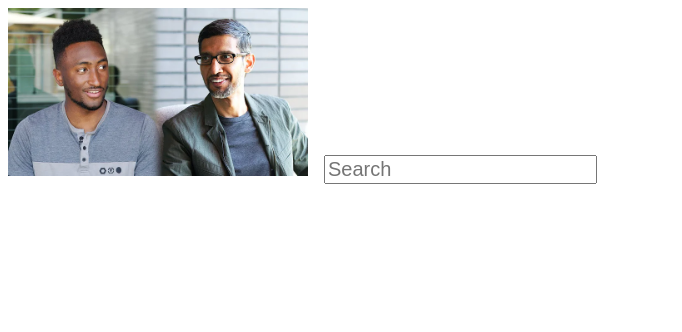
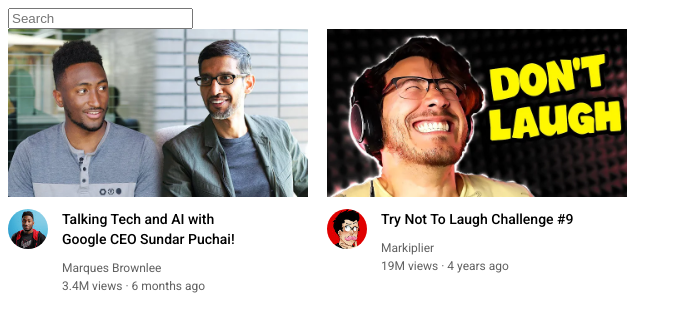
Before and after one commit to AlexanderWangY/SEC_SWE_Training, a plain HTML site: page Week 1/youtube.html in a window 1280 px wide. Shown: the whole page, without its empty margins (0-682 px from the left). Drawn offline with Linux system fonts and the light colour scheme.

Commit message:
finished up to lesson 10
starting on youtube recreation project

```diff
--- /dev/null
+++ b/Week 1/challenges/cats.css
@@ -0,0 +1,50 @@
+p, button {
+    margin: 0 0 0 0;
+    font-family: Kanit;
+}
+
+
+.cat-card {
+    width: 250px;
+    box-shadow: 0px 0px 10px 5px rgba(0, 0, 0, 0.22);
+    border-radius: 12px;
+    display: inline-block;
+    margin-right: 10px;
+    vertical-align: top;
+}
+
+.text-name {
+    font-size: 30px;
+
+}
+
+.text-description {
+    margin-bottom: 10px;
+}
+
+.text-content {
+    padding-left: 10px;
+    padding-bottom: 12px;
+    padding-right: 10px;
+}
+
+.adopt-button {
+    font-size: 14px;
+    font-family: Helvetica;
+    background-color: #0073cf;
+    border: none;
+    color: white;
+    border-radius: 20px;
+    font-weight: 600;
+    padding-left: 12px;
+    padding-right: 12px;
+    padding-top: 15px;
+    padding-bottom: 15px;
+    box-shadow: 0px 0px 10px 5px rgba(0, 0, 0, 0.148);
+    transition: background-color .15s;
+}
+
+.adopt-button:hover {
+    background-color: #0072cfb9;
+    cursor: pointer;
+}
--- a/Week 1/youtube.css
+++ b/Week 1/youtube.css
@@ -1,8 +1,59 @@
+p {
+    font-family: Roboto, Arial;
+    margin-top: 0;
+    margin-bottom: 0;
+}
+
 .thumbnail {
     width: 300px;
+    display: block;
 }
 
 .search-bar {
-    font-size: 20px;
-    margin-left: 12px;
+    display: block;
 }
+
+
+.video-preview {
+    width: 300px;
+    display: inline-block;
+    vertical-align: top;
+    margin-right: 15px;
+}
+
+.channel-pic {
+    display: inline-block;
+    width: 50px;
+    vertical-align: top;
+
+}
+
+.video-info {
+    display: inline-block;
+    width: 200px;
+}
+
+.profile-pic {
+    width: 40px;
+    border-radius: 25px;
+}
+
+.video-title {
+    font-size: 14px;
+    font-weight: 500;
+    line-height: 20px;
+    margin-bottom: 12px;
+}
+
+.thumbnail-row {
+    margin-bottom: 12px;
+}
+
+.video-author, .video-stats {
+    font-size: 12px;
+    color: rgb(96, 96, 96);
+}
+
+.video-author {
+    margin-bottom: 4px;
+}
--- a/Week 1/youtube.html
+++ b/Week 1/youtube.html
@@ -1,10 +1,49 @@
 <!DOCTYPE html>
 <html>
     <head>
+        <title>YouTube</title>
         <link rel="stylesheet" href="youtube.css">
+        <link rel="preconnect" href="https://fonts.googleapis.com">
+        <link rel="preconnect" href="https://fonts.gstatic.com" crossorigin>
+        <link href="https://fonts.googleapis.com/css2?family=Kanit:wght@100&family=Montserrat:wght@600&family=Roboto:wght@400;500;700&display=swap" rel="stylesheet">
     </head>
     <body>
-        <img class="thumbnail" src="imgs/thumbnail-1.webp" alt="">
         <input class="search-bar "type="text" placeholder="Search">
+
+        <div class="video-preview">
+            <div class="thumbnail-row">
+                <img class="thumbnail" src="imgs/thumbnail-1.webp" alt="">
+            </div>
+
+            <div>
+                <div class="channel-pic">
+                    <img class="profile-pic" src="imgs/channel-1.jpeg" alt="">
+                </div>
+                <div class="video-info">
+                    <p class="video-title">Talking Tech and AI with Google CEO Sundar Puchai!</p>
+                    <p class="video-author">Marques Brownlee</p>
+                    <p class="video-stats">3.4M views &#183 6 months ago</p>
+                </div>
+
+            </div>
+        </div>
+
+        <div class="video-preview">
+            <div class="thumbnail-row">
+                <img class="thumbnail" src="imgs/thumbnail-2.webp" alt="">
+            </div>
+
+            <div>
+                <div class="channel-pic">
+                    <img class="profile-pic" src="imgs/channel-2.jpeg" alt="">
+                </div>
+                <div class="video-info">
+                    <p class="video-title">Try Not To Laugh Challenge #9</p>
+                    <p class="video-author">Markiplier</p>
+                    <p class="video-stats">19M views &#183 4 years ago</p>
+                </div>
+
+            </div>
+        </div>
     </body>
 </html>
```
Also changed, not shown: Week 1/challenges/cats.html (added, +44 -0 lines), Week 1/challenges/cats/cat-1.jpg (added), Week 1/challenges/cats/cat-2.jpg (added), Week 1/challenges/cats/cat-3.jpg (added), Week 1/imgs/channel-1.jpeg (added), Week 1/imgs/channel-2.jpeg (added), Week 1/imgs/thumbnail-2.webp (added).
